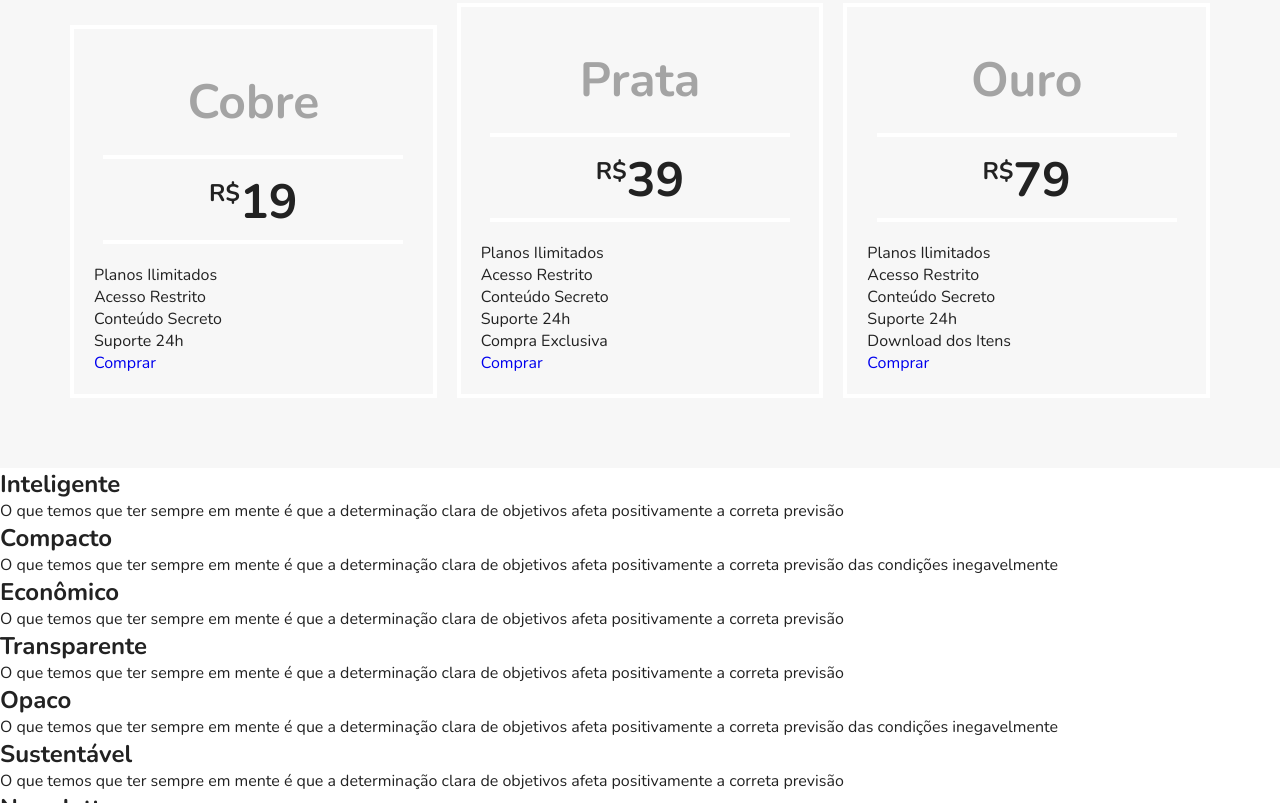
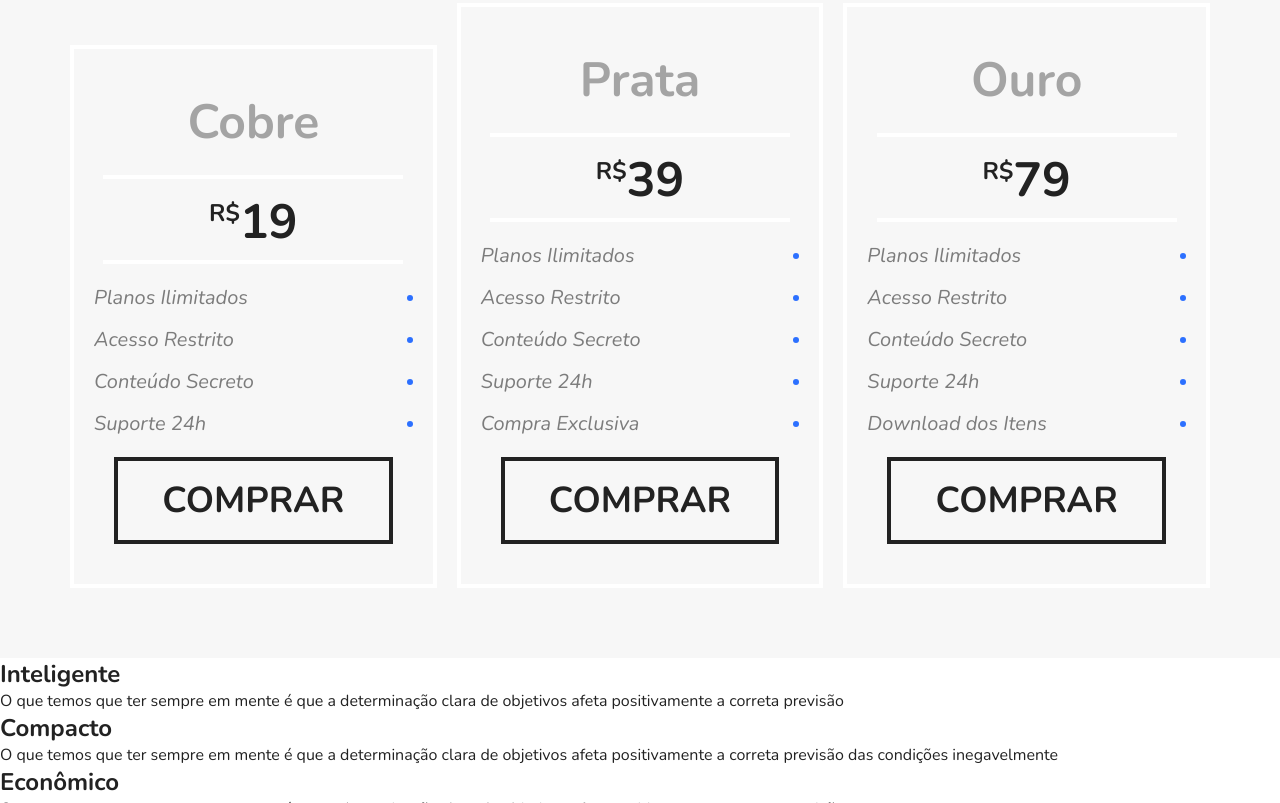
Before and after one commit to Bism4rk/Curso-Flexbox, a plain HTML site: page FlexBlog/index.html in a window 1280 px wide. Shown: the part 1888-2691 px from the top of the page. Drawn offline with nearby package versions, Linux system fonts and the light colour scheme.

Commit message:
more flexblog thing! wow!

```diff
--- a/FlexBlog/css/style.css
+++ b/FlexBlog/css/style.css
@@ -187,7 +187,7 @@ img{
 }
 
 .preco-item{
-    flex: 1;
+    flex: 1 1 260px;
     border: 4px solid white;
     padding: 20px;
     margin: 10px;
@@ -215,3 +215,53 @@ img{
 .preco-item sup{
     font-size: 1.5rem;
 }
+
+.preco-item ul{
+    max-width: 360px;
+    margin: 20px auto;
+    font-size: 1.25em;
+    font-style: italic;
+    color: #7c7c7c;
+}
+
+.preco-item li{
+    display: flex;
+    justify-content: space-between;
+    align-items: center;
+    margin-bottom: 15px;
+}
+
+.preco-item li::after{
+    content: '';
+    display: block;
+    width: 6px;
+    height: 6px;
+    background: #2c70ff;
+    border-radius: 50%;
+}
+
+.preco-item a{
+    max-width: 300px;
+    display: block;
+    margin: 20px;
+    border: 4px solid;
+    color: #222222;
+    text-transform: uppercase;
+    font-weight: bold;
+    font-size: 2.25em;
+    padding: 15px 0;
+    text-align: center;
+}
+
+@media (max-width: 800px){
+    .preco{
+        padding-left: 10px;
+        padding-right: 10px;
+    }
+    .preco .preco-item:nth-child(3){
+        order: -2;
+    }
+    .preco .preco-item:nth-child(2){
+        order: -1;
+    }
+}
```
